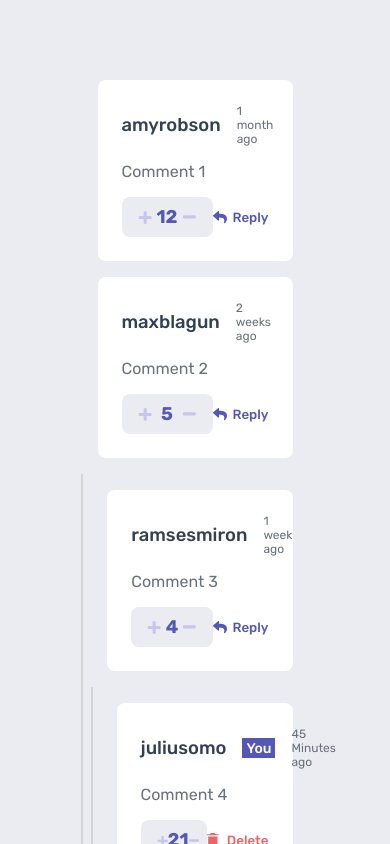
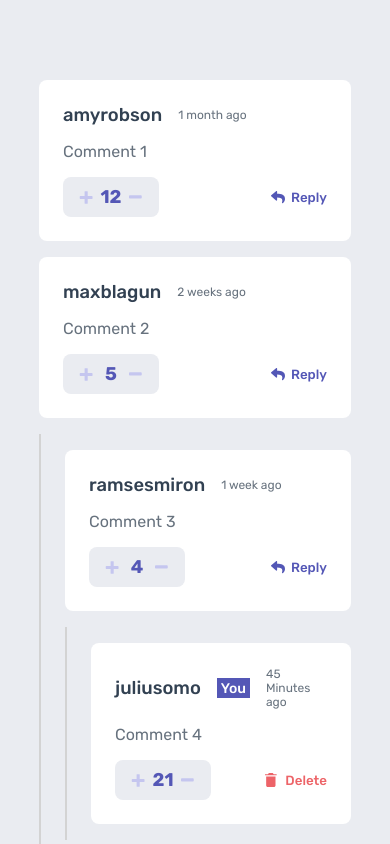
Before and after one commit to dream0ver/interactive-comment-section, a React (Vite) app: page / in a window 390 px wide. Shown: the top 844 px of the page. Built offline with nearby package versions, Linux system fonts and the light colour scheme.

Commit message:
width fix

```diff
--- a/src/main.scss
+++ b/src/main.scss
@@ -192,6 +192,9 @@ p {
   }
 }
 @media (max-width: 1024px) {
+  .app-container {
+    width: 80vw;
+  }
   .comment-card {
     flex-direction: column-reverse;
   }
```
